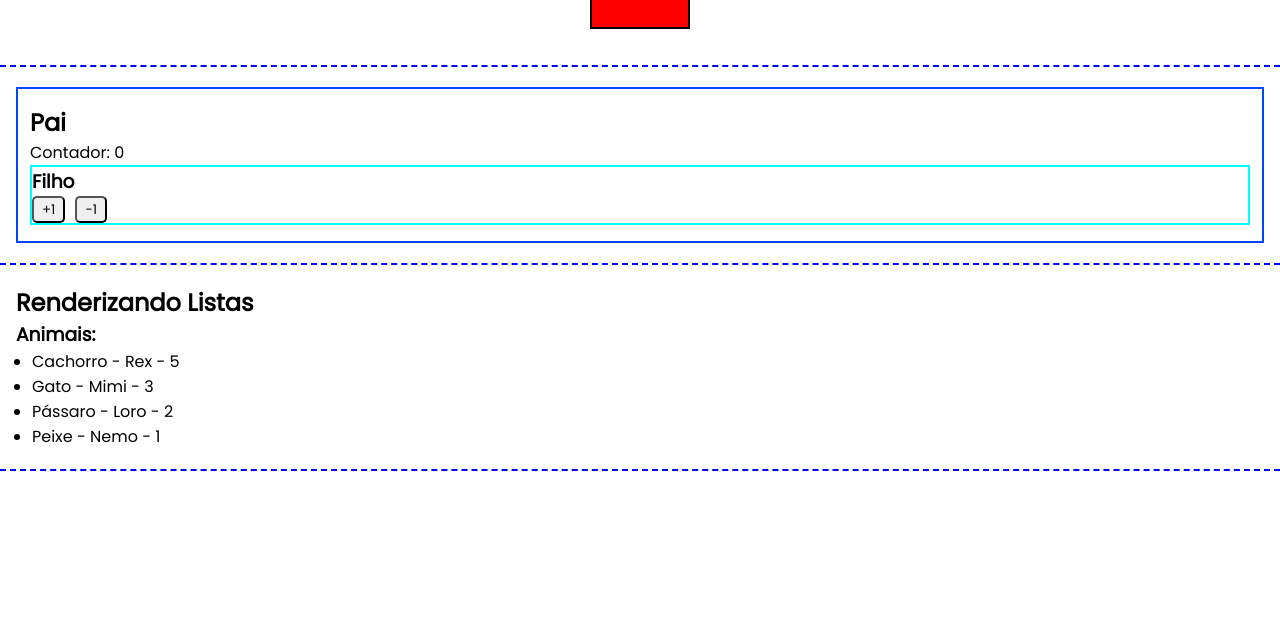
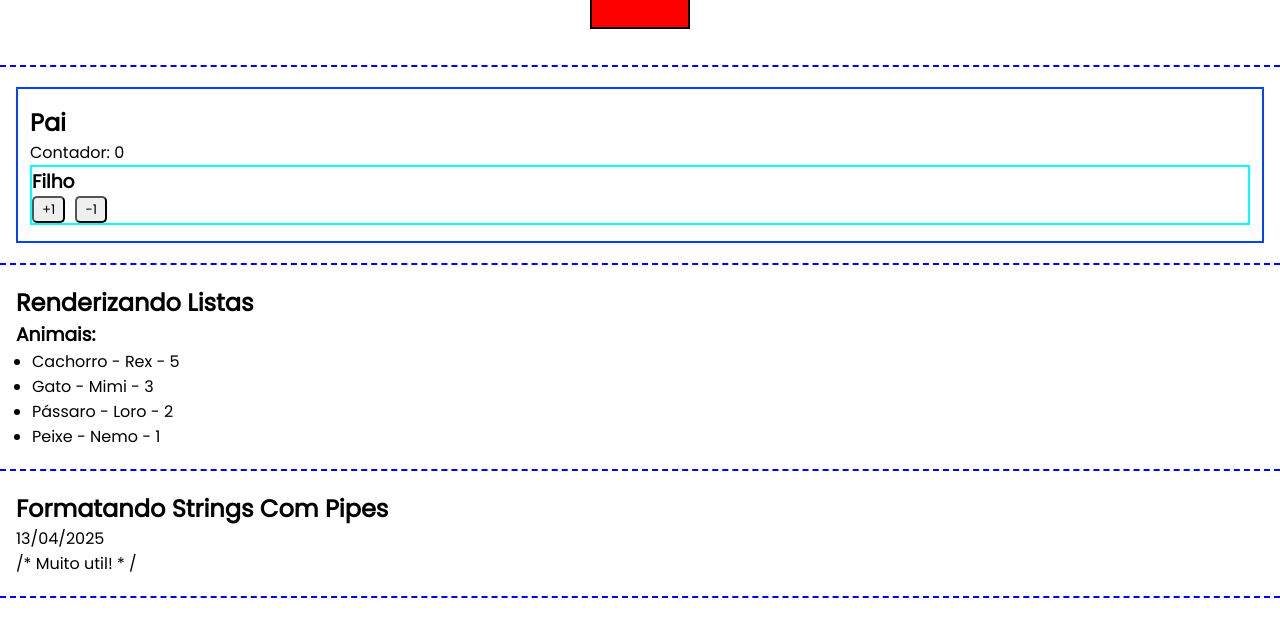
Before and after one commit to rachelpizane/angular-lab, an Angular app: page / in a window 1280 px wide. Shown: the part 974-1610 px from the top of the page. Built offline with nearby package versions, Linux system fonts and the light colour scheme.

Commit message:
craido componente para testar alguns pipes

```diff
--- a/src/app/app.component.html
+++ b/src/app/app.component.html
@@ -7,3 +7,4 @@
 <app-eventos></app-eventos>
 <app-output-pai></app-output-pai>
 <app-list-render></app-list-render>
+<app-pipe></app-pipe>
--- a/src/app/app.component.ts
+++ b/src/app/app.component.ts
@@ -9,10 +9,11 @@ import { IfRenderComponent } from "./components/if-render/if-render.component";
 import { EventosComponent } from "./components/eventos/eventos.component";
 import { OutputPaiComponent } from "./components/output-pai/output-pai.component";
 import { ListRenderComponent } from "./components/list-render/list-render.component";
+import { PipeComponent } from "./components/pipe/pipe.component";
 
 @Component({
   selector: 'app-root',
-  imports: [UpperCasePipe, PrimeiroComponenteComponent, DadosComponent, InputPaiComponent, DiretivasComponent, IfRenderComponent, EventosComponent, OutputPaiComponent, ListRenderComponent],
+  imports: [UpperCasePipe, PrimeiroComponenteComponent, DadosComponent, InputPaiComponent, DiretivasComponent, IfRenderComponent, EventosComponent, OutputPaiComponent, ListRenderComponent, PipeComponent],
   templateUrl: './app.component.html',
   styleUrl: './app.component.css'
 })
--- /dev/null
+++ b/src/app/components/pipe/pipe.component.html
@@ -0,0 +1,4 @@
+<div class="assunto">
+  <h2>{{ titulo | titlecase}}</h2>
+  <p>{{today | date:'dd/MM/yyyy'}}</p> /* Muito util! * /
+</div>
--- /dev/null
+++ b/src/app/components/pipe/pipe.component.ts
@@ -0,0 +1,13 @@
+import { DatePipe, TitleCasePipe } from '@angular/common';
+import { Component } from '@angular/core';
+
+@Component({
+  selector: 'app-pipe',
+  imports: [DatePipe, TitleCasePipe],
+  templateUrl: './pipe.component.html',
+  styleUrl: './pipe.component.css'
+})
+export class PipeComponent {
+  titulo = 'formatando strings com pipes';
+  today = new Date();
+}
```
Also changed, not shown: src/app/components/pipe/pipe.component.css (added), 1 other file (tests, documents, lock files or other folders).
